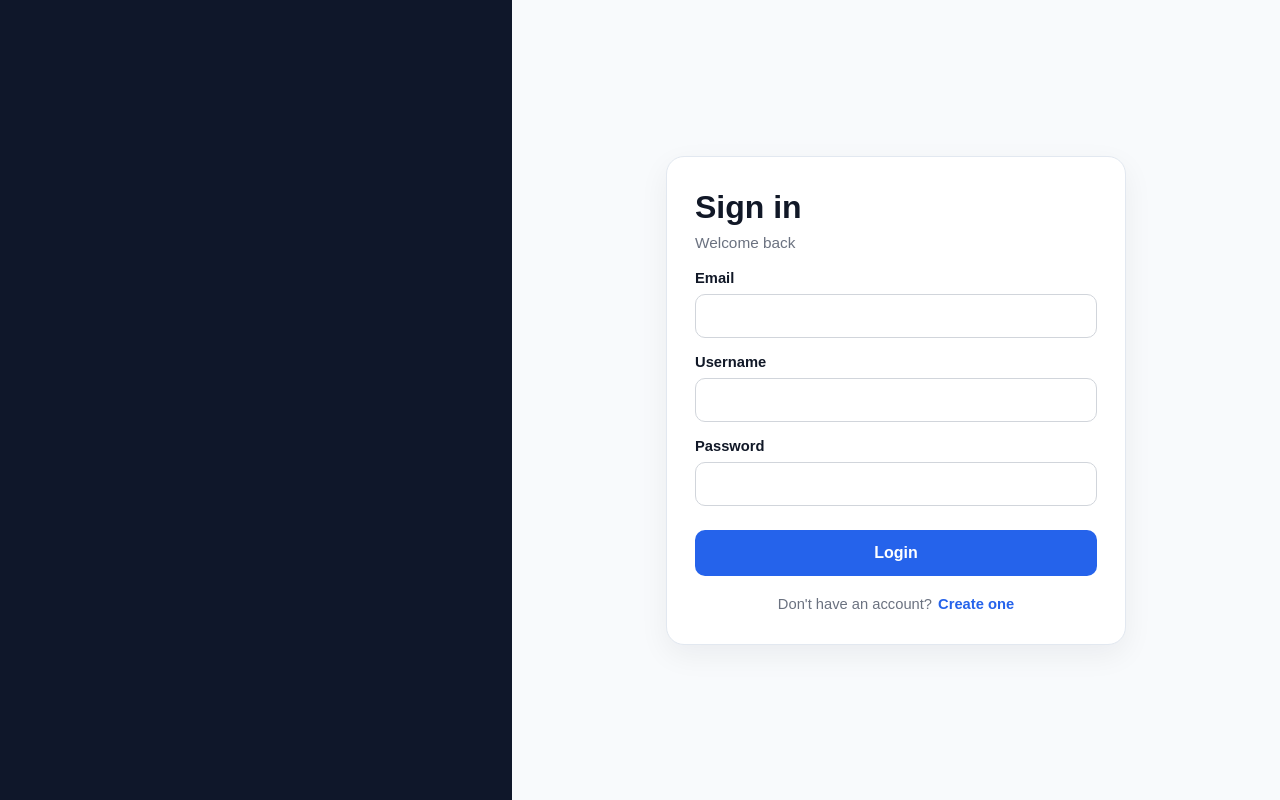
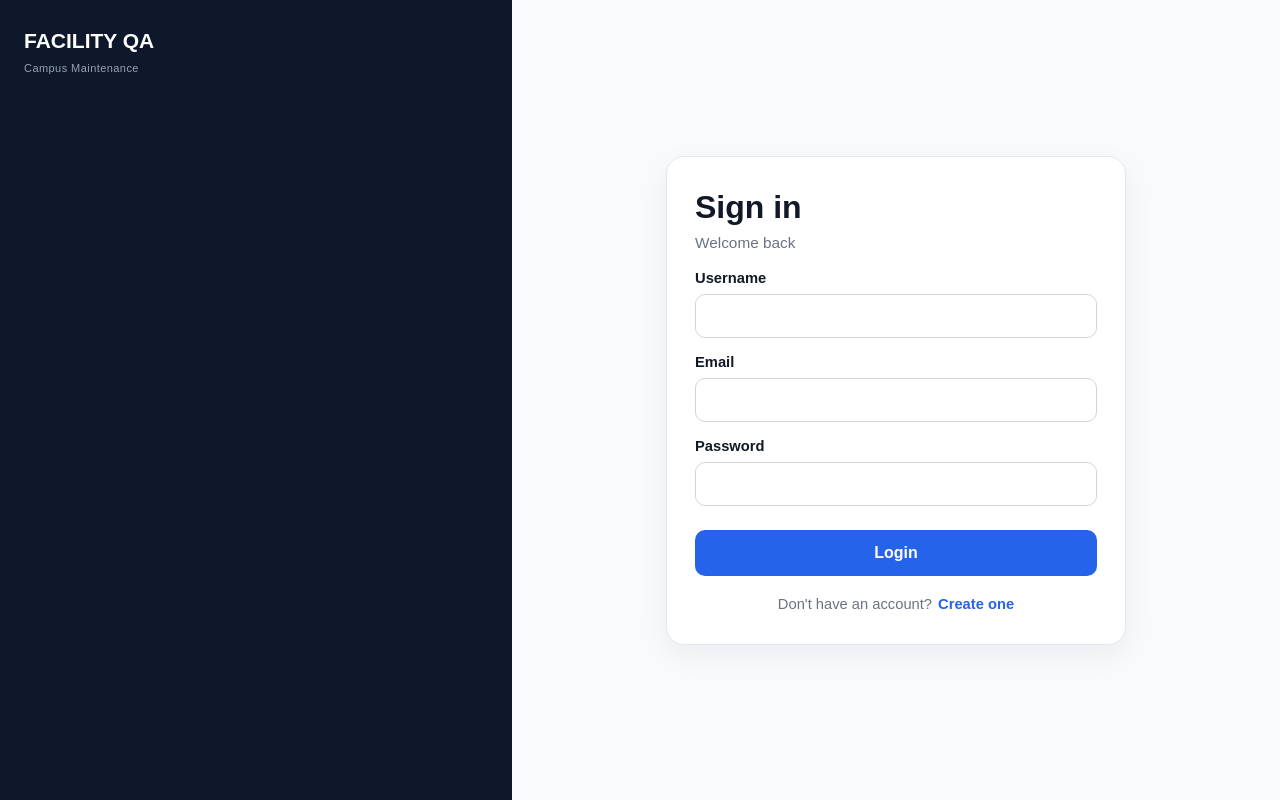
Before and after one commit to haozhehe/CFFR-MT, a Next.js app: page /login/login in a window 1280 px wide. Built offline with nearby package versions, Linux system fonts and the light colour scheme.

Commit message:
Added Redirects
Added Redirects in case user tries to access pages without being logged in

```diff
--- a/app/NavShell.js
+++ b/app/NavShell.js
@@ -13,8 +13,8 @@ export default function NavShell({ children }) {
     <div className="app-shell">
       <aside className={isLoginRoute ? 'sidebar login-sidebar' : 'sidebar'} aria-label={isLoginRoute ? 'Login sidebar' : 'Main navigation'}>
         <header className="sidebar-header">
-          <h1>{isLoginRoute ? '' : 'FACILITY QA'}</h1>
-          <p>{isLoginRoute ? '' : 'Campus Maintenance'}</p>
+          <h1>{isLoginRoute ? 'FACILITY QA' : 'FACILITY QA'}</h1>
+          <p>{isLoginRoute ? 'Campus Maintenance' : 'Campus Maintenance'}</p>
         </header>
 
         {!isLoginRoute && (
--- a/app/login/login/page.js
+++ b/app/login/login/page.js
@@ -37,6 +37,7 @@ export default function LoginPage() {
     }
 
     setError('');
+    window.localStorage.setItem('isLoggedIn', 'true');
     router.push('/student_staff/dashboard');
   };
 
@@ -46,15 +47,6 @@ export default function LoginPage() {
       <p className="login-subtitle">Welcome back</p>
 
       <form className="login-form" onSubmit={handleSubmit}>
-        <label>
-          <span className="field-label">Email</span>
-          <input
-            type="email"
-            name="email"
-            value={formData.email}
-            onChange={handleChange}
-          />
-        </label>
 
         <label>
           <span className="field-label">Username</span>
@@ -62,6 +54,16 @@ export default function LoginPage() {
             type="text"
             name="username"
             value={formData.username}
+            onChange={handleChange}
+          />
+        </label>
+
+        <label>
+          <span className="field-label">Email</span>
+          <input
+            type="email"
+            name="email"
+            value={formData.email}
             onChange={handleChange}
           />
         </label>
--- /dev/null
+++ b/app/student_staff/layout.js
@@ -0,0 +1,5 @@
+import AuthGuard from '../AuthGuard';
+
+export default function StudentStaffLayout({ children }) {
+  return <AuthGuard>{children}</AuthGuard>;
+}
--- /dev/null
+++ b/app/technician/layout.js
@@ -0,0 +1,5 @@
+import AuthGuard from '../AuthGuard';
+
+export default function TechnicianLayout({ children }) {
+  return <AuthGuard>{children}</AuthGuard>;
+}
```
Also changed, not shown: app/AuthGuard.js (added, +24 -0 lines).
